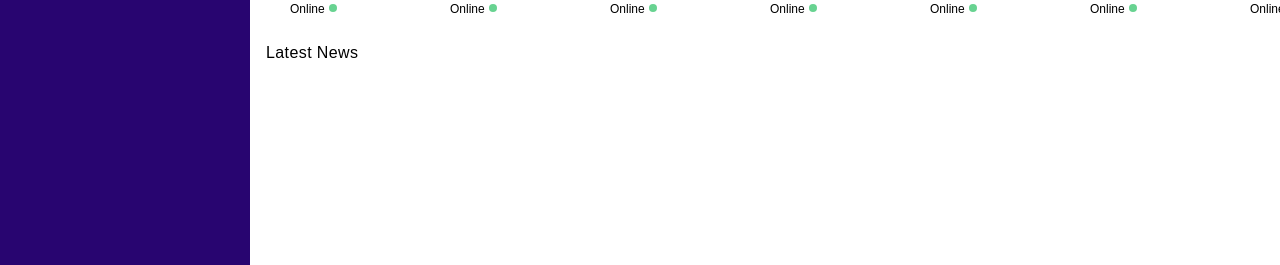
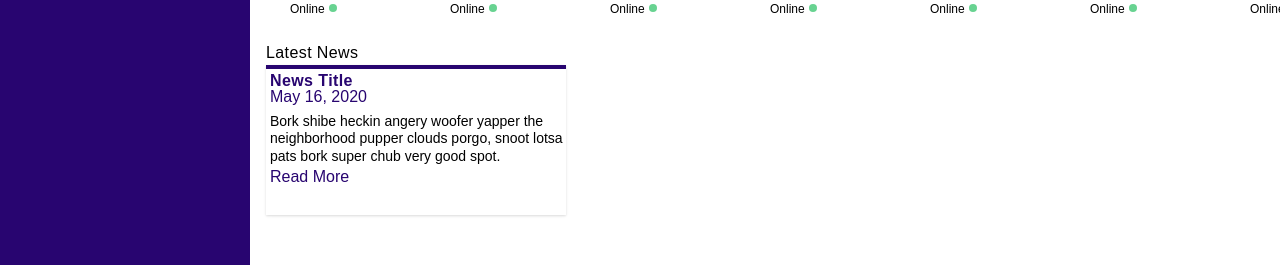
Before and after one commit to Brandon-Gottshall/dogPark, a Next.js app: page / in a window 1280 px wide. Shown: the part 315-580 px from the top of the page. Built offline with nearby package versions, Linux system fonts and the light colour scheme.

Commit message:
Added FeedCard component

```diff
--- a/components/shared/FeedCard.jsx
+++ b/components/shared/FeedCard.jsx
@@ -1,5 +1,14 @@
 export default function FeedCard({update}) {
+    update = update || {
+        title: 'News Title',
+        updatedAt: 'May 16, 2020'
+    }
     return(
-        <div></div>
+        <div className="newsCard shadow bg-white border-t-4 border-c1 ml-4 pl-1 text-left text-c1 font-f1">
+            <h3 className='h-4 tracking-wide font-semibold'>{update.title}</h3>
+            <p className='h-4 w-full mx-0'>{update.updatedAt}</p>
+            <p className='mt-3 text-black text-left text-sm font-f1 leading-tight' >Bork shibe heckin angery woofer yapper the neighborhood pupper clouds porgo, snoot lotsa pats bork super chub very good spot.</p>
+            <a className='text-right' href="">Read More</a>
+        </div>
     )
 }
--- a/styles/tailwind.css
+++ b/styles/tailwind.css
@@ -33,6 +33,10 @@
 .no-scrollbar::-webkit-scrollbar {
     display: none;
   }
+.newsCard {
+    width: 300px;
+    height: 150px;
+}
 
 /* Remaining Available Nunito Font Faces */
 
--- a/tailwind.config.js
+++ b/tailwind.config.js
@@ -16,7 +16,10 @@ module.exports = {
             gridTemplateColumns: {
                 home: '250px auto',
                 mobileHome: '200px auto',
-                profile: '250px auto 250px'
+                profile: '250px auto 250px',
+            },
+            gridTemplateRows: {
+                newscard: '10% 10% 80%'
             }
         }
     },
```
